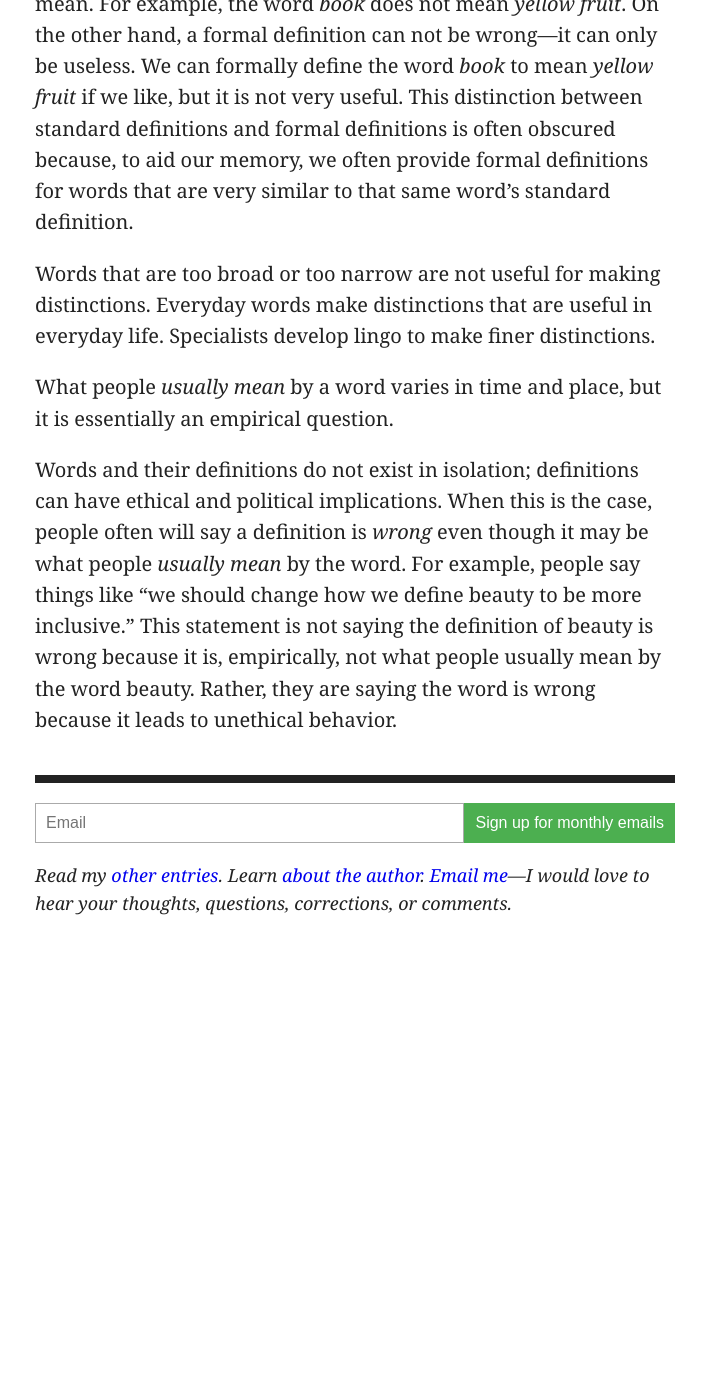
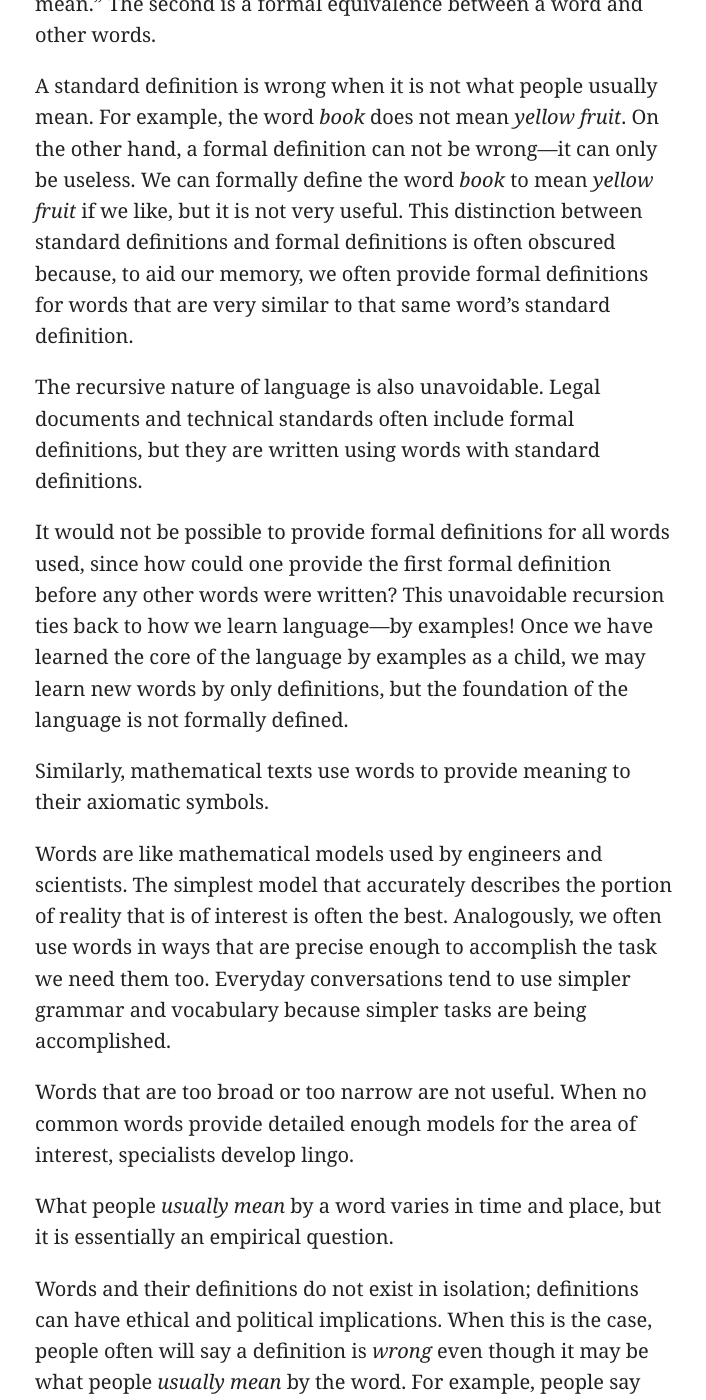
Before and after one commit to artsandmetaphysics/goodlifeodyssey, a Jekyll site: the page built from _essays/definitions.md, in a window 1280 px wide and 1400 px high, scrolled down 1970 px. Shown: the whole window, without its empty margins (285-991 px from the left). Built offline with Jekyll 4.4.1, drawn with Linux system fonts in a browser that asks for light colours; before the commit the page ends 2925 px from its top, so only the background shows below that; some of the changed text lies outside the part shown.

Commit message:
Add content

```diff
--- a/_essays/definitions.md
+++ b/_essays/definitions.md
@@ -35,6 +35,8 @@ A dictionary contains these two definitions recursive definitions:
 
 If our language is also recursive, where does meaning come from in our language?  I think that the meaning of abstract words like consciousness is built up from more concrete words in a huge web of definitions.  At the lowest level, the meaning of words comes directly from association with our sensory inputs and motor outputs.  Thus, meaning bubbles up from the concrete uses at the bottom, to their more abstract uses at the top.
 
+The more abstract a word is—that is, the more separate from material reality a word is—the less likely a precise definition can be given for the word. {% comment %}are you sure this is true?{% endcomment %}
+
 Recursive definitions are especially problematic during abstract philosophical discussions.  I have had heated conversations resolve after someone defines their words and we realize we had been agreeing all along!
 
 I think this is one of the reasons why many philosophical treatises begin by defining their terms.  Philosophical definitions are different than the definitions we find in a dictionary.  A formal definition is an intended equivalence between a word and other words.
@@ -43,7 +45,15 @@ The definition of the word _definition_ has two uses.  The first is what I will
 
 A standard definition is wrong when it is not what people usually mean.  For example, the word _book_ does not mean _yellow fruit_.  On the other hand, a formal definition can not be wrong—it can only be useless.  We can formally define the word _book_ to mean _yellow fruit_ if we like, but it is not very useful.  This distinction between standard definitions and formal definitions is often obscured because, to aid our memory, we often provide formal definitions for words that are very similar to that same word’s standard definition.
 
-Words that are too broad or too narrow are not useful for making distinctions.  Everyday words make distinctions that are useful in everyday life.  Specialists develop lingo to make finer distinctions.
+The recursive nature of language is also unavoidable. Legal documents and technical standards often include formal definitions, but they are written using words with standard definitions.
+
+It would not be possible to provide formal definitions for all words used, since how could one provide the first formal definition before any other words were written? This unavoidable recursion ties back to how we learn language—by examples! Once we have learned the core of the language by examples as a child, we may learn new words by only definitions, but the foundation of the language is not formally defined.
+
+Similarly, mathematical texts use words to provide meaning to their axiomatic symbols.
+
+Words are like mathematical models used by engineers and scientists. The simplest model that accurately describes the portion of reality that is of interest is often the best. Analogously, we often use words in ways that are precise enough to accomplish the task we need them too. Everyday conversations tend to use simpler grammar and vocabulary because simpler tasks are being accomplished.
+
+Words that are too broad or too narrow are not useful. When no common words provide detailed enough models for the area of interest, specialists develop lingo.
 
 What people _usually mean_ by a word varies in time and place, but it is essentially an empirical question.
 
```
Also changed, not shown: essays/definitions.md (+11 -1 lines).
